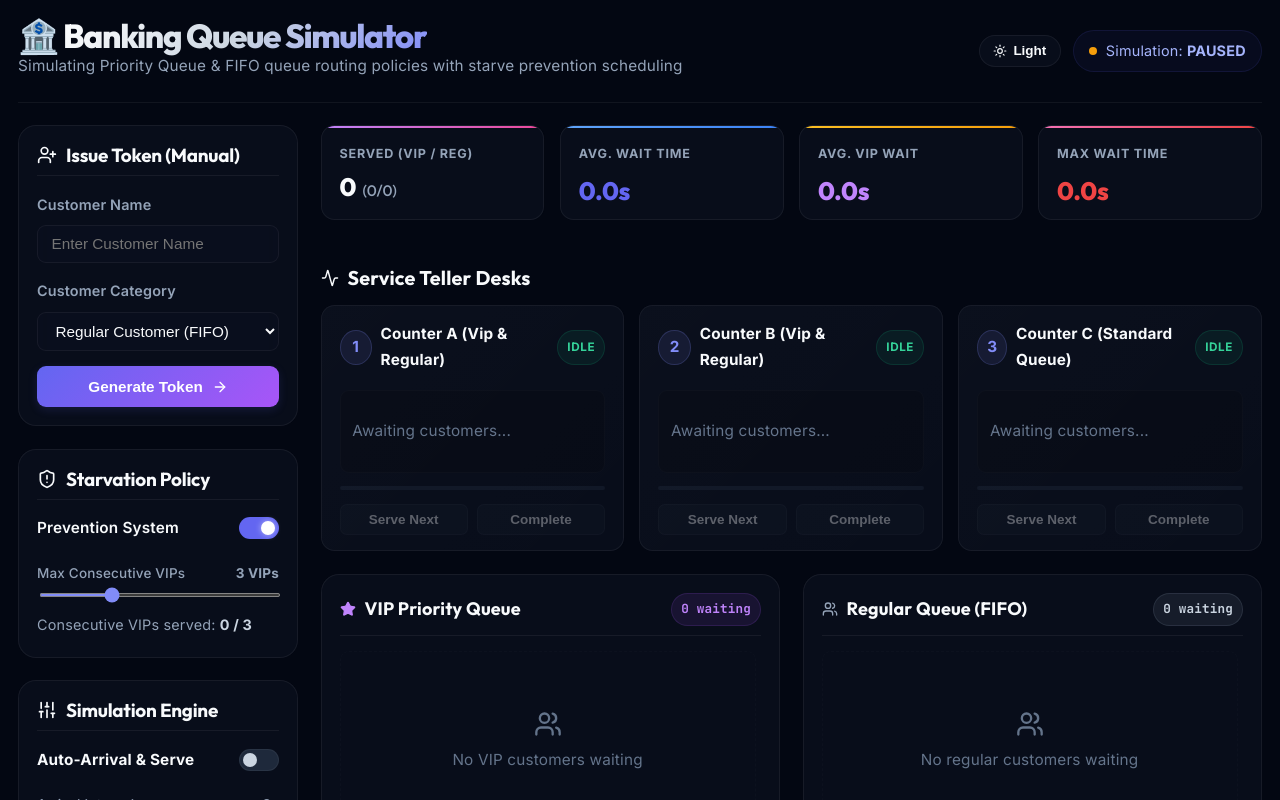
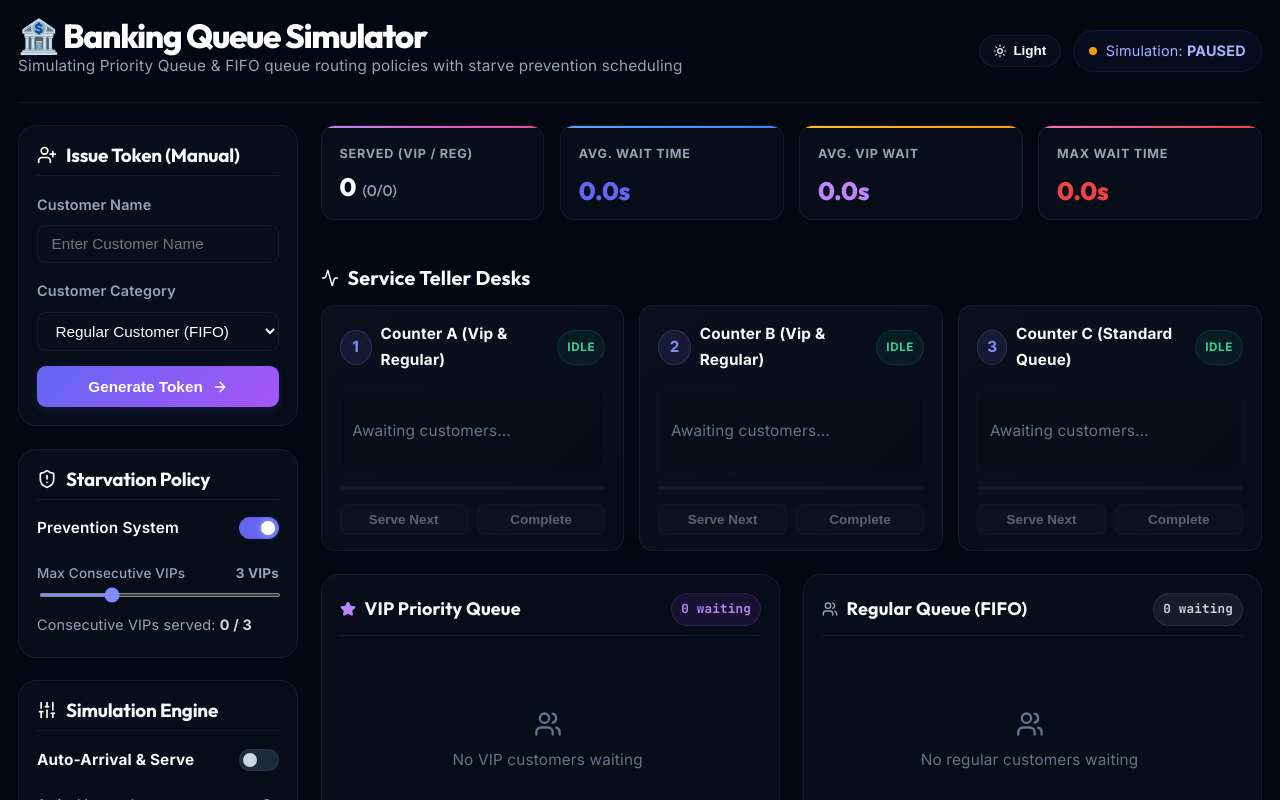
Before and after one commit to Sumit12312299/Banking-queue-simulator, a React (Vite) app in the folder web-app/: page / in a window 1280 px wide. Shown: the top 800 px of the page. Built offline with nearby package versions, Linux system fonts and the light colour scheme.

Commit message:
Switch title text from gradient to solid color for professional look

```diff
--- a/web-app/src/App.css
+++ b/web-app/src/App.css
@@ -47,7 +47,7 @@
   --glow-opacity: 0.1;
 
   /* Header & Badge Dynamic variables */
-  --title-gradient: linear-gradient(135deg, #ffffff 0%, #cbd5e1 50%, #818cf8 100%);
+  --title-color: #ffffff;
   --badge-bg: rgba(99, 102, 241, 0.05);
   --badge-border: rgba(99, 102, 241, 0.12);
   --badge-text: #a5b4fc;
@@ -76,7 +76,7 @@
   --glow-opacity: 0.04;
 
   /* Header & Badge Dynamic variables */
-  --title-gradient: linear-gradient(135deg, #0f172a 0%, #1e3a8a 55%, #3b82f6 100%);
+  --title-color: #0f172a; /* Sophisticated Obsidian Slate Navy */
   --badge-bg: rgba(79, 70, 229, 0.06);
   --badge-border: rgba(79, 70, 229, 0.15);
   --badge-text: #4f46e5;
@@ -148,10 +148,7 @@ h1, h2, h3, h4 {
 }
 
 .text-gradient {
-  background: var(--title-gradient);
-  -webkit-background-clip: text;
-  -webkit-text-fill-color: transparent;
-  background-clip: text;
+  color: var(--title-color);
 }
 
 /* Layout */
```
